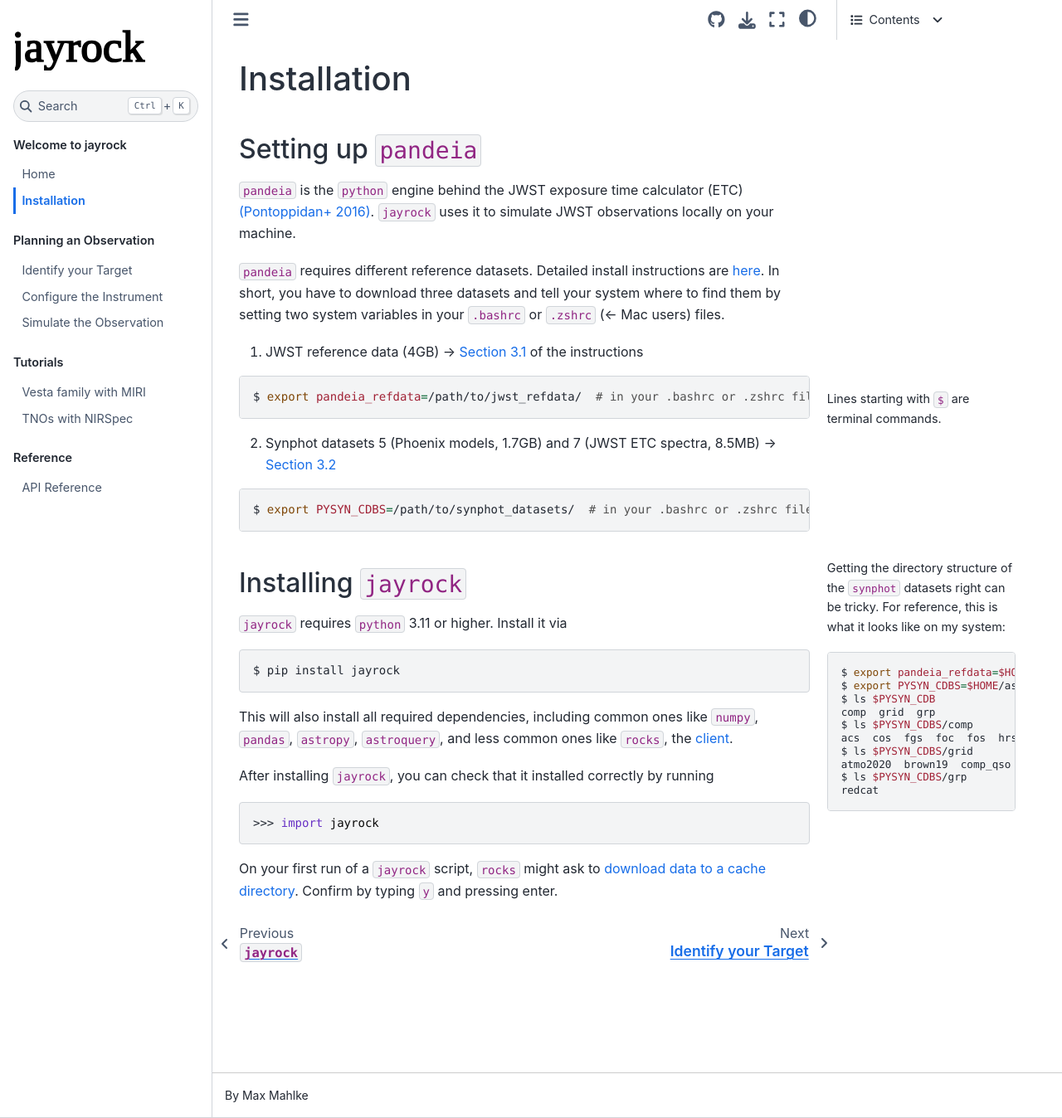
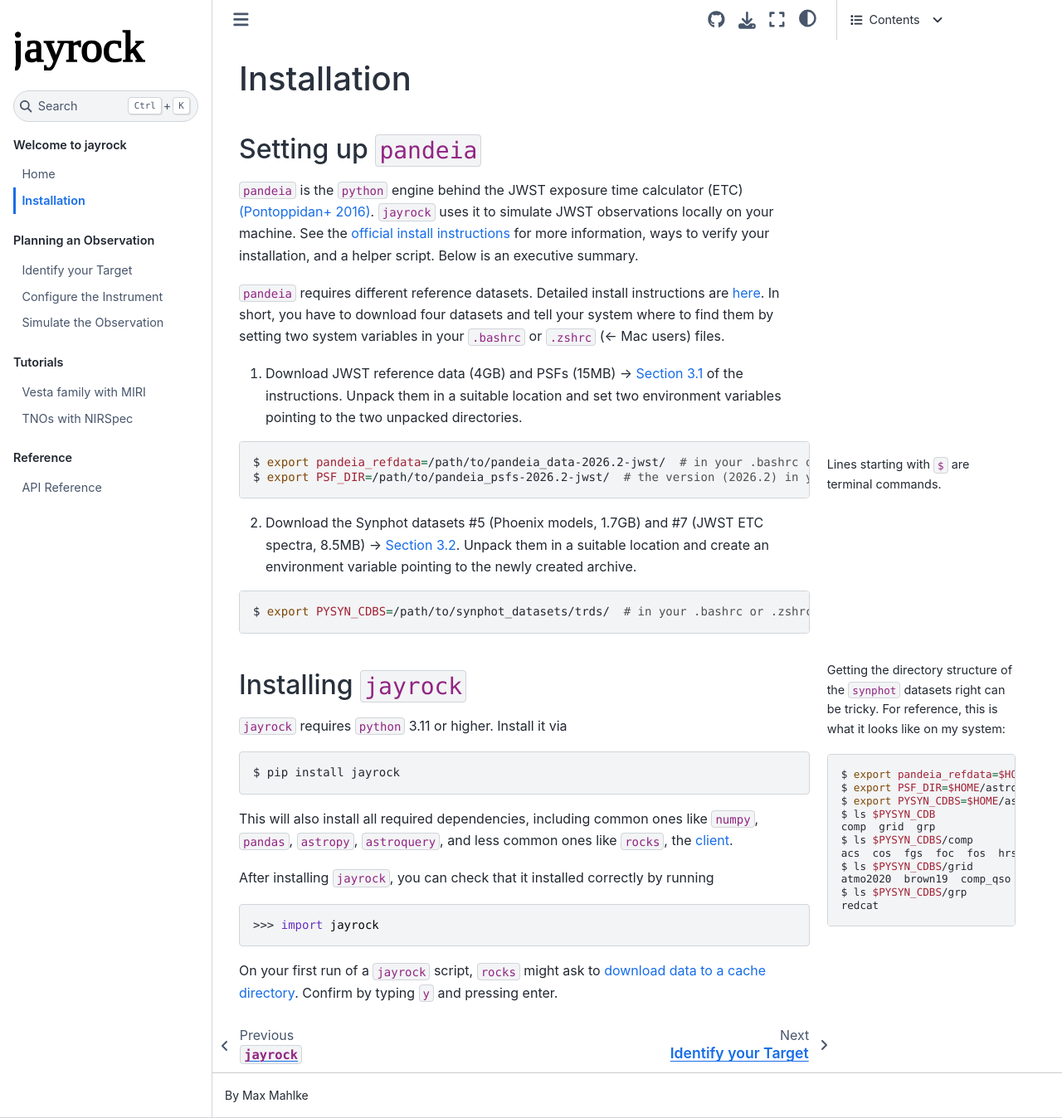
Before and after one commit to maxmahlke/jayrock, a Sphinx documentation site: the page built from docs/getting_started.md, in a window 1280 px wide and 1348 px high. Shown: the whole window at 83% size. Built offline with Sphinx 7.4.7 and the Sphinx Book theme 1.1.4, drawn with Linux system fonts in a browser that asks for light colours.

Commit message:
doc: updated install instructions

````diff
--- a/docs/getting_started.md
+++ b/docs/getting_started.md
@@ -5,26 +5,28 @@
 ``pandeia`` is the ``python`` engine behind the JWST exposure time calculator
 (ETC) [(Pontoppidan+ 2016)](https://ui.adsabs.harvard.edu/abs/2016SPIE.9910E..16P).
 ``jayrock`` uses it to simulate JWST observations locally on your machine.
+See the [official install instructions](https://outerspace.stsci.edu/spaces/PEN/pages/77530136/Pandeia+Engine+Installation) for more information, ways to verify your installation, and a helper script. Below is an executive summary.
 
 ``pandeia`` requires different reference datasets. Detailed install
 instructions are [here](https://outerspace.stsci.edu/spaces/PEN/pages/77530136/Pandeia+Engine+Installation).
-In short, you have to download three datasets and tell your system where to
+In short, you have to download four datasets and tell your system where to
 find them by setting two system variables in your ``.bashrc`` or ``.zshrc`` (← Mac users) files.
 
-1. JWST reference data (4GB) → [Section 3.1](https://outerspace.stsci.edu/spaces/PEN/pages/77530136/Pandeia+Engine+Installation#PandeiaEngineInstallation-RequiredData) of the instructions
+1. Download JWST reference data (4GB) and PSFs (15MB) → [Section 3.1](https://outerspace.stsci.edu/spaces/PEN/pages/77530136/Pandeia+Engine+Installation#PandeiaEngineInstallation-RequiredData) of the instructions. Unpack them in a suitable location and set two environment variables pointing to the two unpacked directories.
 
 :::{margin}
 Lines starting with `$` are terminal commands.
 :::
 
 ```{prompt} bash
-export pandeia_refdata=/path/to/jwst_refdata/  # in your .bashrc or .zshrc file
+export pandeia_refdata=/path/to/pandeia_data-2026.2-jwst/  # in your .bashrc or .zshrc file
+export PSF_DIR=/path/to/pandeia_psfs-2026.2-jwst/  # the version (2026.2) in your files may be different
 ```
 
-2. Synphot datasets 5 (Phoenix models, 1.7GB) and 7 (JWST ETC spectra, 8.5MB) → [Section 3.2](https://outerspace.stsci.edu/spaces/PEN/pages/77530136/Pandeia+Engine+Installation#PandeiaEngineInstallation-RecommendedData>)
+2. Download the Synphot datasets #5 (Phoenix models, 1.7GB) and #7 (JWST ETC spectra, 8.5MB) → [Section 3.2](https://outerspace.stsci.edu/spaces/PEN/pages/77530136/Pandeia+Engine+Installation#PandeiaEngineInstallation-RecommendedData>). Unpack them in a suitable location and create an environment variable pointing to the newly created archive.
 
 ```{prompt} bash
-export PYSYN_CDBS=/path/to/synphot_datasets/  # in your .bashrc or .zshrc file
+export PYSYN_CDBS=/path/to/synphot_datasets/trds/  # in your .bashrc or .zshrc file
 ```
 
 :::{margin}
@@ -32,7 +34,8 @@
 Getting the directory structure of the ``synphot`` datasets right can be tricky. For reference, this is what it looks like on my system:
 
 ```bash
-$ export pandeia_refdata=$HOME/astro/data/pandeia  # line in my .zshrc file
+$ export pandeia_refdata=$HOME/astro/data/pandeia/pandeia_data-2026.2-jwst/  # line in my .zshrc file
+$ export PSF_DIR=$HOME/astro/data/pandeia/pandeia_psfs-2026.2-jwst/  # line in my .zshrc file
 $ export PYSYN_CDBS=$HOME/astro/data/synphot  # line in my .zshrc file
 $ ls $PYSYN_CDB
 comp  grid  grp
````
